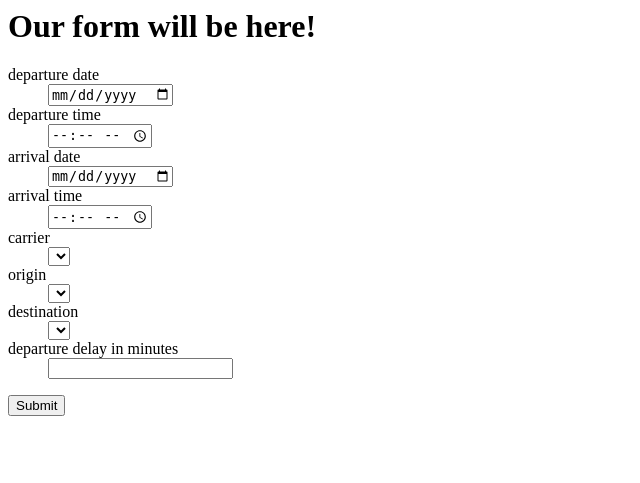
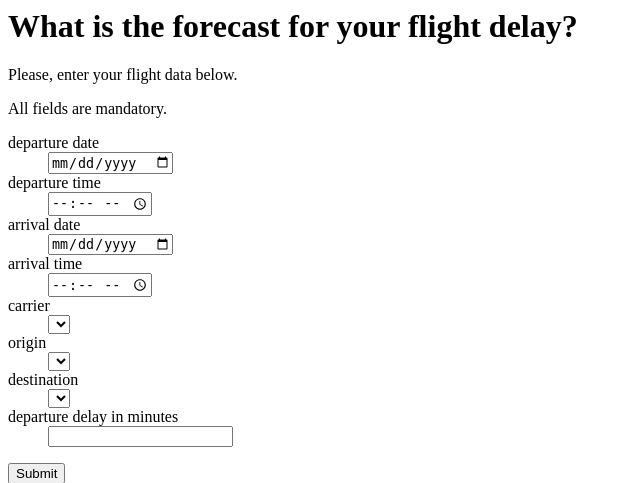
Before and after one commit to FBo-dot/RetardsPrev, a Flask app: page /form in a window 1280 px wide. Shown: the top 483 px of the page, without its empty margins (0-640 px from the left). Run offline with Flask 2, Linux system fonts and the light colour scheme; lists and menus that the app fills with data are empty; parts of the project's set-up code (start-up, migrations or seed data) failed here and were passed over; some libraries are stand-ins or nearby versions.

Commit message:
Welcome text in main form revised

```diff
--- a/form_handling/templates/form.html
+++ b/form_handling/templates/form.html
@@ -2,12 +2,14 @@
 
 <html>
     <head>
-<title>Form!</title>
+    	<meta charset="utf-8">
+        <title>Delay forecast!</title>
     </head>
     <body>
-<h1>Our form will be here!</h1>
+        <h1>What is the forecast for your flight delay?</h1>
+        <p>Please, enter your flight data below.</p>
+        <p>All fields are mandatory.</p>
         <form method="POST" action="{{ url_for('form') }}">
-
                 {{ form.csrf_token }}
             <dl>
                 {{ render_field(form.dep_date) }}
```
Lines whose indentation alone changed are shown as unchanged.
